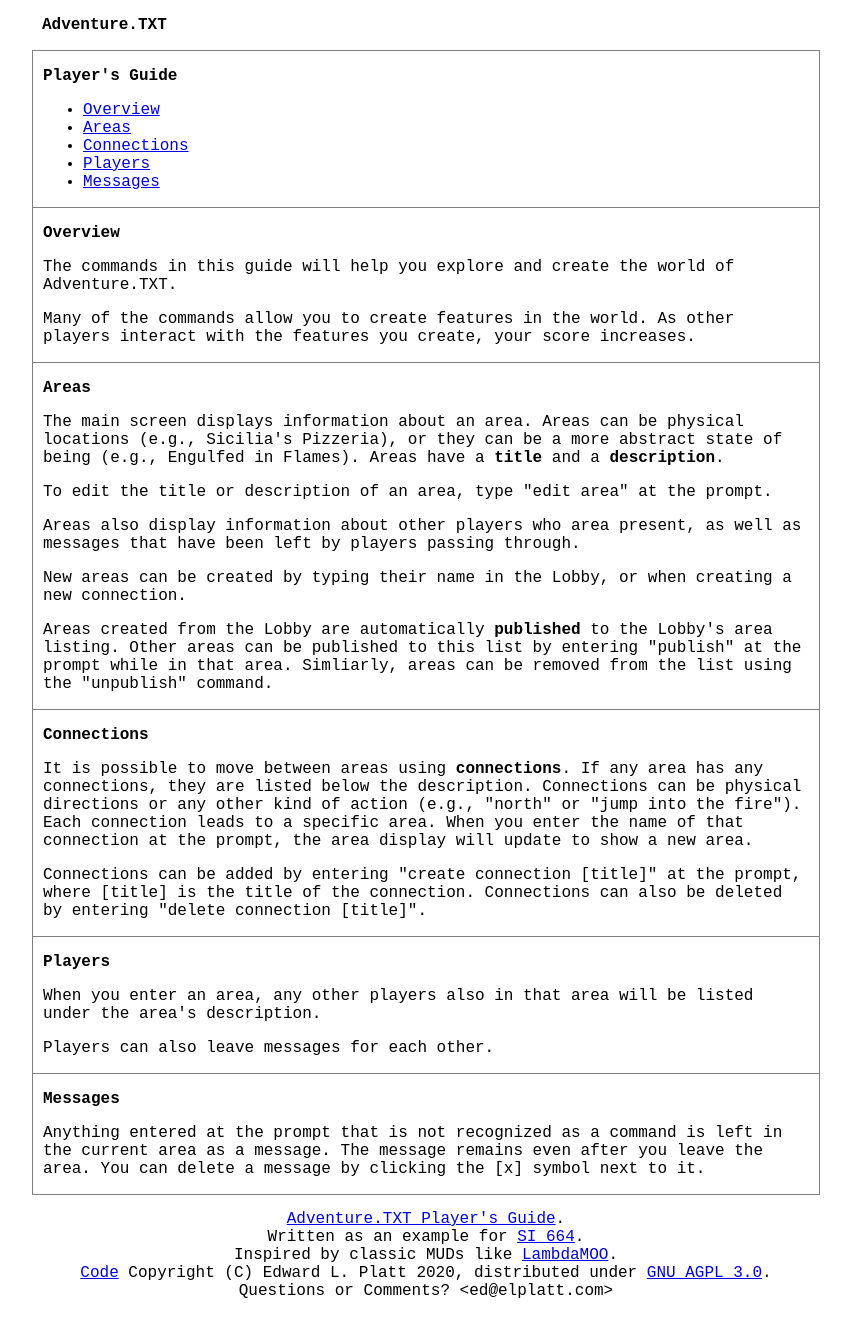
After one commit to elplatt/Adventure664, a Django app: page /guide/ in a window 1280 px wide. The commit adds this page. Shown: the whole page, without its empty margins (214-1065 px from the left). Run offline with Django 3.2, Linux system fonts and the light colour scheme.

Commit message:
Add player's guide and clean up css some.

```diff
--- a/adventure/urls.py
+++ b/adventure/urls.py
@@ -18,6 +18,7 @@ import os
 from django.conf.urls import url
 from django.contrib import admin
 from django.urls import include, path
+from django.views.generic import TemplateView
 from django.views.generic.base import RedirectView
 from django.views.static import serve
 
@@ -32,4 +33,5 @@ urlpatterns = [
     path('explore/', include('explore.urls')),
     path('accounts/register', home.views.register, name='register'),
     path('accounts/', include('django.contrib.auth.urls')),
+    path('guide/', TemplateView.as_view(template_name='home/guide.html'), name='guide'),
 ]
--- a/explore/templates/explore/index.html
+++ b/explore/templates/explore/index.html
@@ -11,10 +11,12 @@
 {% block content %}
   <div class="row">
     <div id="about">
+      <p>
       Welcome to Adventure.TXT, a collaborative multiplayer text adventure.
       The game and story are created by the users, and always evolving.
       Your score increases as other players interact with parts of the world you create.
-      Keep an eye out on the lobby for news about new features.
+      Keep an eye out on the lobby for news about new features. <a href="/guide">How to Play</a>.
+      </p>
     </div>
     <div id="top-players">
       <h2>Top Players</h2>
--- a/home/templates/base.html
+++ b/home/templates/base.html
@@ -17,6 +17,7 @@
       <div id="footer">
       {% block footer %}
         <p>
+          <a href="/guide">Adventure.TXT Player's Guide</a>.<br/>
           Written as an example for <a href="https://dj4e.com/">SI 664</a>.<br/>
           Inspired by classic MUDs like <a href="https://en.wikipedia.org/wiki/LambdaMOO">LambdaMOO</a>.<br/>
           <a href="https://github.com/elplatt/Adventure664">Code</a> Copyright (C) Edward L. Platt 2020, distributed under <a href="https://www.gnu.org/licenses/agpl-3.0.en.html">GNU AGPL 3.0</a>.<br/>
--- /dev/null
+++ b/home/templates/home/guide.html
@@ -0,0 +1,42 @@
+{% extends 'base.html' %}
+
+{% block content %}
+<div class="section guide">
+<h2>Player's Guide</h2>
+<ul>
+  <li><a href="#overview">Overview</a></li>
+  <li><a href="#areas">Areas</a></li>
+  <li><a href="#connections">Connections</a></li>
+  <li><a href="#players">Players</a></li>
+  <li><a href="#messages">Messages</a></li>
+</ul>
+</div>
+<div class="section">
+<h3 id="overview">Overview</h3>
+<p>The commands in this guide will help you explore and create the world of Adventure.TXT.</p>
+<p>Many of the commands allow you to create features in the world. As other players interact with the features you create, your score increases.</p>
+</div>
+<div class="section">
+<h3 id="areas">Areas</h3>
+<p>The main screen displays information about an area. Areas can be physical locations (e.g., Sicilia's Pizzeria), or they can be a more abstract state of being (e.g., Engulfed in Flames). Areas have a <strong>title</strong> and a <strong>description</strong>.</p>
+<p>To edit the title or description of an area, type "edit area" at the prompt.</p>
+<p>Areas also display information about other players who area present, as well as messages that have been left by players passing through.</p>
+<p>New areas can be created by typing their name in the Lobby, or when creating a new connection.</p>
+<p>Areas created from the Lobby are automatically <strong>published</strong> to the Lobby's area listing. Other areas can be published to this list by entering "publish" at the prompt while in that area. Simliarly, areas can be removed from the list using the "unpublish" command.</p>
+</div>
+<div class="section">
+<h3 id="connections">Connections</h3>
+<p>It is possible to move between areas using <strong>connections</strong>. If any area has any connections, they are listed below the description. Connections can be physical directions or any other kind of action (e.g., "north" or "jump into the fire"). Each connection leads to a specific area. When you enter the name of that connection at the prompt, the area display will update to show a new area.</p>
+<p>Connections can be added by entering "create connection [title]" at the prompt, where [title] is the title of the connection. Connections can also be deleted by entering "delete connection [title]".</p>
+</div>
+<div class="section">
+<h3 id="players">Players</h3>
+<p>When you enter an area, any other players also in that area will be listed under the area's description.</p>
+<p>Players can also leave messages for each other.</p>
+</div>
+<div class="section">
+<h3 id="messages">Messages</h3>
+<p>Anything entered at the prompt that is not recognized as a command is left in the current area as a message. The message remains even after you leave the area. You can delete a message by clicking the [x] symbol next to it.</p>
+</div>
+
+{% endblock %}
--- a/static/style.css
+++ b/static/style.css
@@ -1,3 +1,6 @@
+/*
+ * GLOBAL LAYOUT
+*/
 html body * {
   -webkit-text-size-adjust: none;
   -moz-text-size-adjust: none;
@@ -6,9 +9,6 @@ html body * {
 body {
   font-family: 'courier new';
   font-size: 16px;
-}
-p {
-  font-size: 1em !important;
 }
 #container {
   width: 82ch;
@@ -33,47 +33,51 @@ p {
   padding: 1em 1ch;
   margin: 0 auto -1px auto;
 }
-h1 {
-  padding: 1em 1ch 1em 1ch;
+#dashboard {
+  position: absolute;
+  top: 0;
+  right: 1ch;
+  font-size: 1em;
 }
-h2 {
-  padding: 1em 0;
+
+/*
+ * GENERIC ELEMENTS
+*/
+p {
+  font-size: 1em !important;
 }
-h1, h2 {
+p:first-child {
+  margin-top: 0;
+}
+p:last-child {
+  margin-bottom: 0;
+}
+h1, h2, h3 {
   font-family: 'courier new';
   font-size: 1em !important;
   font-weight: bold;
-  margin: 0 auto;
+  padding: 0;
+}
+h1 {
+  margin: 1em auto;
+  padding: 0 1ch;
+}
+h2, h3 {
+  margin: 1em 0;
 }
 h1 a {
   color: inherit;
   text-decoration: inherit;
 }
-#dashboard {
-  position: absolute;
-  top: 1em;
-  right: 1ch;
-  font-size: 1em;
-}
-#container #tutorial {
-  padding: 1em 1ch;
-  margin: 0 auto;
-}
-#tutorial h2 {
-  padding-bottom: 0;
-}
 #container #footer {
   padding: 1em 1ch;
   text-align: center;
 }
-#area-players {
-  margin: 0;
-  padding: 0;
+.section :first-child {
+  margin-top: 0;
 }
-#area-players li {
-  margin: 0;
-  padding: 1em 0 0 0;
-  display: block;
+.section :last-child {
+  margin-bottom: 0;
 }
 #activity {
   max-height: 24em;
@@ -86,8 +90,10 @@ h1 a {
 #container div.activity:last-child {
   margin-bottom: 0;
 }
-#actions {
-}
+
+/*
+ * GENERIC FORM ELEMENTS
+*/
 .section form {
   margin: 0;
 }
@@ -135,15 +141,33 @@ input[type=submit]:focus {
   color: white;
   background: black;
 }
+
+/*
+ * PAGE STYLES
+*/
+#container #tutorial {
+  padding: 1em 1ch;
+  margin: 0 auto;
+}
+#tutorial h2 {
+  padding-bottom: 0;
+}
+#area-players {
+  margin: 0;
+  padding: 0;
+}
+#area-players li {
+  margin: 0;
+  padding: 1em 0 0 0;
+  display: block;
+}
+
+#actions {
+}
+
 #id_command_text {
   width: 78ch;
   margin-right: -1ch;
-}
-p:first-child {
-  margin-top: 0;
-}
-p:last-child {
-  margin-bottom: 0;
 }
 #area-description {
   white-space: pre-wrap;
@@ -196,12 +220,13 @@ p:last-child {
   width: 43ch;
   float: left;
 }
+
 #top-players {
   width: 33ch;
   float: left;
 }
 #top-players h2 {
-  padding-top: 0;
+  margin-top: 0;
 }
 #top-players th {
   text-align: left;
@@ -230,3 +255,7 @@ p:last-child {
   margin: 0;
   padding: 0;
 }
+.guide ul {
+  margin-top: 0;
+  margin-bottom: 0;
+}
```
